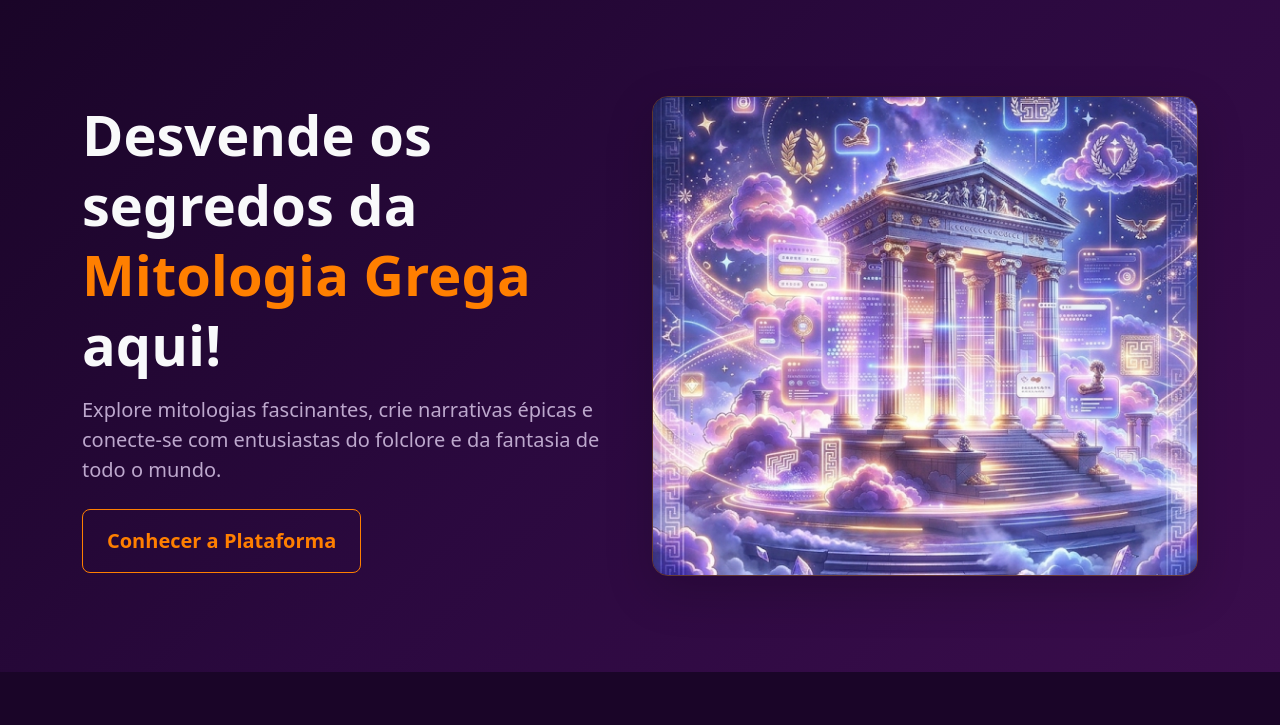
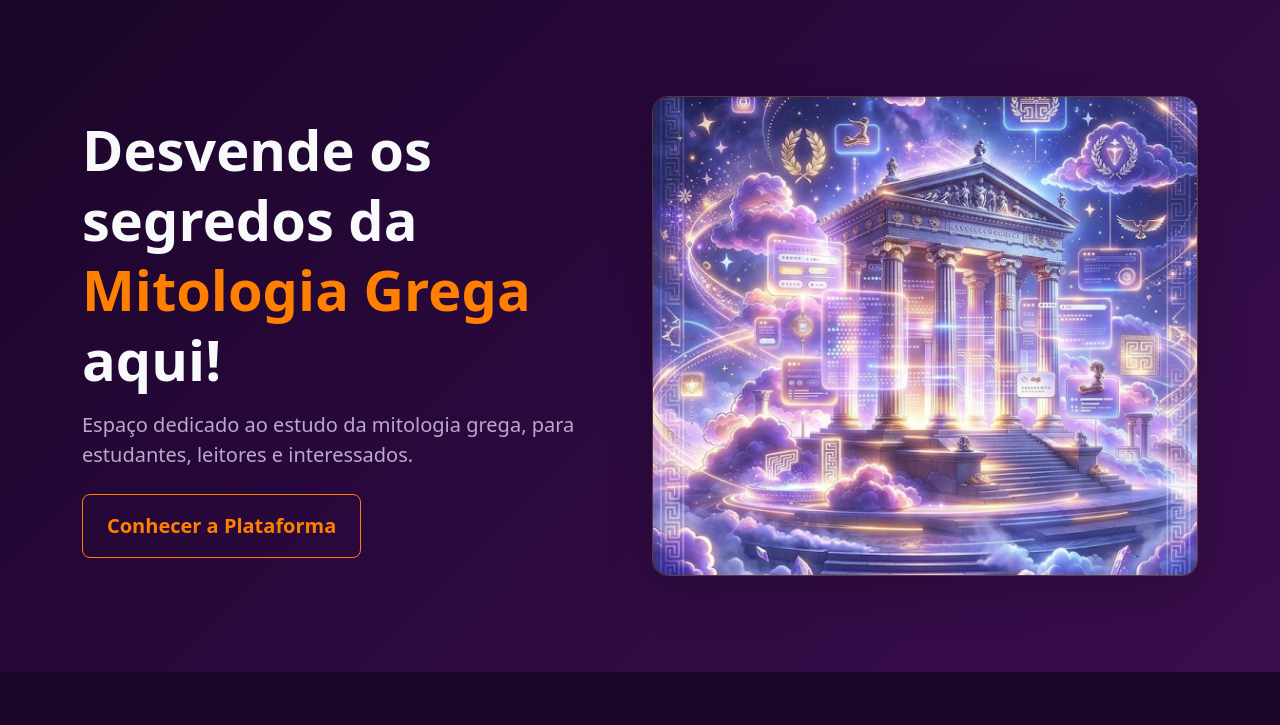
Before and after one commit to JuliaNasc1mento/Mitoverso, a Flask app: page / in a window 1280 px wide. Shown: the part 85-810 px from the top of the page. Run offline with Flask 3, Linux system fonts and the light colour scheme; some libraries are stand-ins or nearby versions.

Commit message:
Atualização de texto
Atualização de texto visual.

```diff
--- a/app/templates/index.html
+++ b/app/templates/index.html
@@ -11,7 +11,7 @@
               Desvende os segredos da <span class="text-orange">Mitologia Grega</span> aqui!
             </h1>
             <p class="lead text-mv-muted mb-4 fs-5">
-              Explore mitologias fascinantes, crie narrativas épicas e conecte-se com entusiastas do folclore e da fantasia de todo o mundo.
+              Espaço dedicado ao estudo da mitologia grega, para estudantes, leitores e interessados.
             </p>
             <div class="d-flex flex-column flex-sm-row gap-3 justify-content-center justify-content-lg-start">
               <a href="principal.html" class="btn btn-outline-mitoverso btn-lg px-4 py-3 rounded-3">
```
Also changed, not shown: app/static/css/cab_rod_index.css (indentation only), app/static/css/projeto.css (line endings or trailing spaces).
